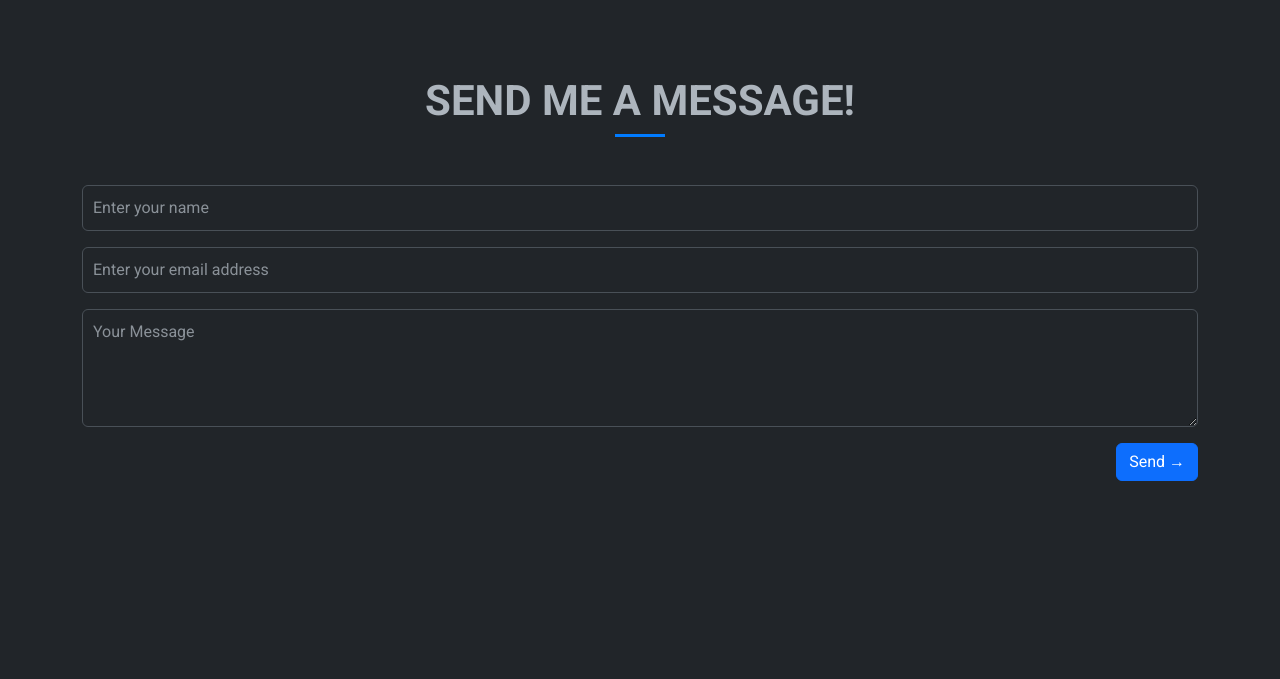
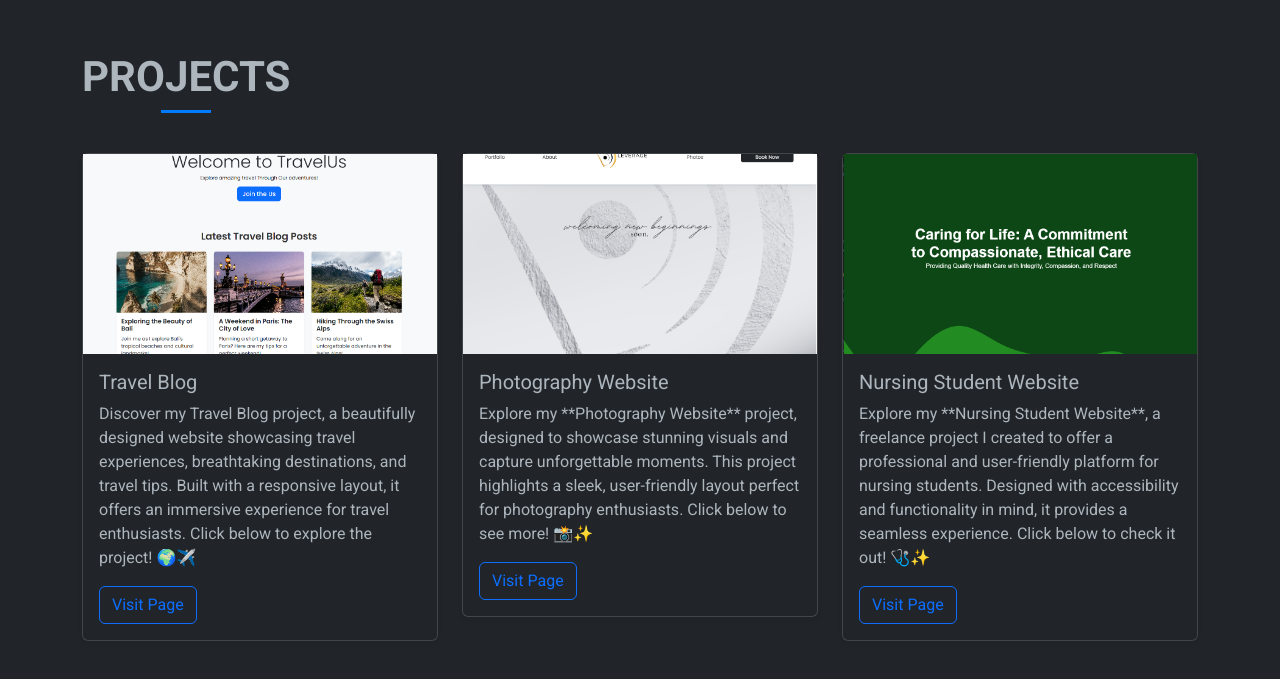
Before and after one commit to CODERELY07/My-Portfolio, a plain HTML site: page index.html in a window 1280 px wide. Shown: the part 2874-3553 px from the top of the page. Before the commit the page ends 3467 px from the top, so only its background shows below. Drawn offline with nearby package versions, Linux system fonts and the light colour scheme.

Commit message:
protoype

```diff
--- a/index.html
+++ b/index.html
@@ -167,6 +167,45 @@
                 </div>
             </div>
         </section>
+        <section id="projects" class="about-section">
+            <div class="text-start">
+                <h2>Projects</h2>
+                <div class="center row row-cols-1 row-cols-md-2 row-cols-lg-3 g-4">
+                    <div class="col">
+                        <div class="card shadow-sm">
+                            <img src="./assets/images/travel.PNG" class="card-img-top-project" alt="Exploring Bali">
+                            <div class="card-body">
+                                <h5 class="card-title">Travel Blog</h5>
+                                <p class="card-text">Discover my Travel Blog project, a beautifully designed website showcasing travel experiences, breathtaking destinations, and travel tips. Built with a responsive layout, it offers an immersive experience for travel enthusiasts. Click below to explore the project! 🌍✈️</p>
+                                <a href="https://coderely07.github.io/Travel-Blog/" target="_blank" class="btn btn-outline-primary">Visit Page</a>
+                            </div>
+                        </div>
+                    </div>
+
+                    <div class="col">
+                        <div class="card shadow-sm">
+                            <img src="./assets/images/photography.PNG" class="card-img-top-project" alt="Weekend in Paris">
+                            <div class="card-body">
+                                <h5 class="card-title">Photography Website</h5>
+                                <p class="card-text">Explore my **Photography Website** project, designed to showcase stunning visuals and capture unforgettable moments. This project highlights a sleek, user-friendly layout perfect for photography enthusiasts. Click below to see more! 📸✨</p>
+                                <a href="https://coderely07.github.io/D-Leverage-Photography-v2/" target="_blank" class="btn btn-outline-primary">Visit Page</a>
+                            </div>
+                        </div>
+                    </div>
+
+                    <div class="col">
+                        <div class="card shadow-sm">
+                            <img src="./assets/images/Nursing.PNG" class="card-img-top-project" alt="Hiking in the Swiss Alps">
+                            <div class="card-body">
+                                <h5 class="card-title">Nursing Student Website</h5>
+                                <p class="card-text">Explore my **Nursing Student Website**, a freelance project I created to offer a professional and user-friendly platform for nursing students. Designed with accessibility and functionality in mind, it provides a seamless experience. Click below to check it out! 🩺✨</p>
+                                <a href="https://coderely07.github.io/RLE/" target="_blank" class="btn btn-outline-primary">Visit Page</a>
+                            </div>
+                        </div>
+                    </div>
+                </div>
+            </div>
+        </section>
         <section id="contact" class="contact-container mt-4">
             <h2 class="text-center">Send me a message!</h2>
             <form>
--- a/script.js
+++ b/script.js
@@ -60,27 +60,27 @@ document.addEventListener("DOMContentLoaded", function () {
         });
     });
 
-    // if (window.innerWidth > 768) { // Only run script if screen width is greater than 768px
-    //     let isScrolling = false;
-    //     let currentIndex = 0;
-    //     const sections = document.querySelectorAll("section");
+    if (window.innerWidth > 768) { // Only run script if screen width is greater than 768px
+        let isScrolling = false;
+        let currentIndex = 0;
+        const sections = document.querySelectorAll("section");
 
-    //     window.addEventListener("wheel", (event) => {
-    //         if (isScrolling) return;
-    //         isScrolling = true;
+        window.addEventListener("wheel", (event) => {
+            if (isScrolling) return;
+            isScrolling = true;
 
-    //         if (event.deltaY > 3) {
-    //             currentIndex = Math.min(currentIndex + 1, sections.length - 1);
-    //         } else if (event.deltaY < -3) {
-    //             currentIndex = Math.max(currentIndex - 1, 0);
-    //         }
+            if (event.deltaY > 3) {
+                currentIndex = Math.min(currentIndex + 1, sections.length - 1);
+            } else if (event.deltaY < -3) {
+                currentIndex = Math.max(currentIndex - 1, 0);
+            }
 
-    //         sections[currentIndex].scrollIntoView({ behavior: "smooth" });
+            sections[currentIndex].scrollIntoView({ behavior: "smooth" });
 
-    //         setTimeout(() => {
-    //             isScrolling = false;
-    //         }, 500);
-    //     }, { passive: false });
-    // }
+            setTimeout(() => {
+                isScrolling = false;
+            }, 500);
+        }, { passive: false });
+    }
 
 });
--- a/style.css
+++ b/style.css
@@ -101,7 +101,15 @@ section h2::after {
     width: 100% !important;
     padding: 10px;
 }
-
+.card-img-top-project {
+    height: 200px;
+    max-width: none;
+    object-fit: cover;
+}
+.center{
+    display: flex;
+    justify-content: center;
+}
 @media only screen and (max-width: 768px) {
     section{
         height: max-content;
@@ -114,4 +122,8 @@ section h2::after {
         scroll-snap-type: none;
         overflow-y: auto;
     }
+    section h2 {
+        font-size: 24px;
+    }
+
 }
```
Also changed, not shown: assets/images/Nursing.PNG (added), assets/images/photography.PNG (added), assets/images/travel.PNG (added).
